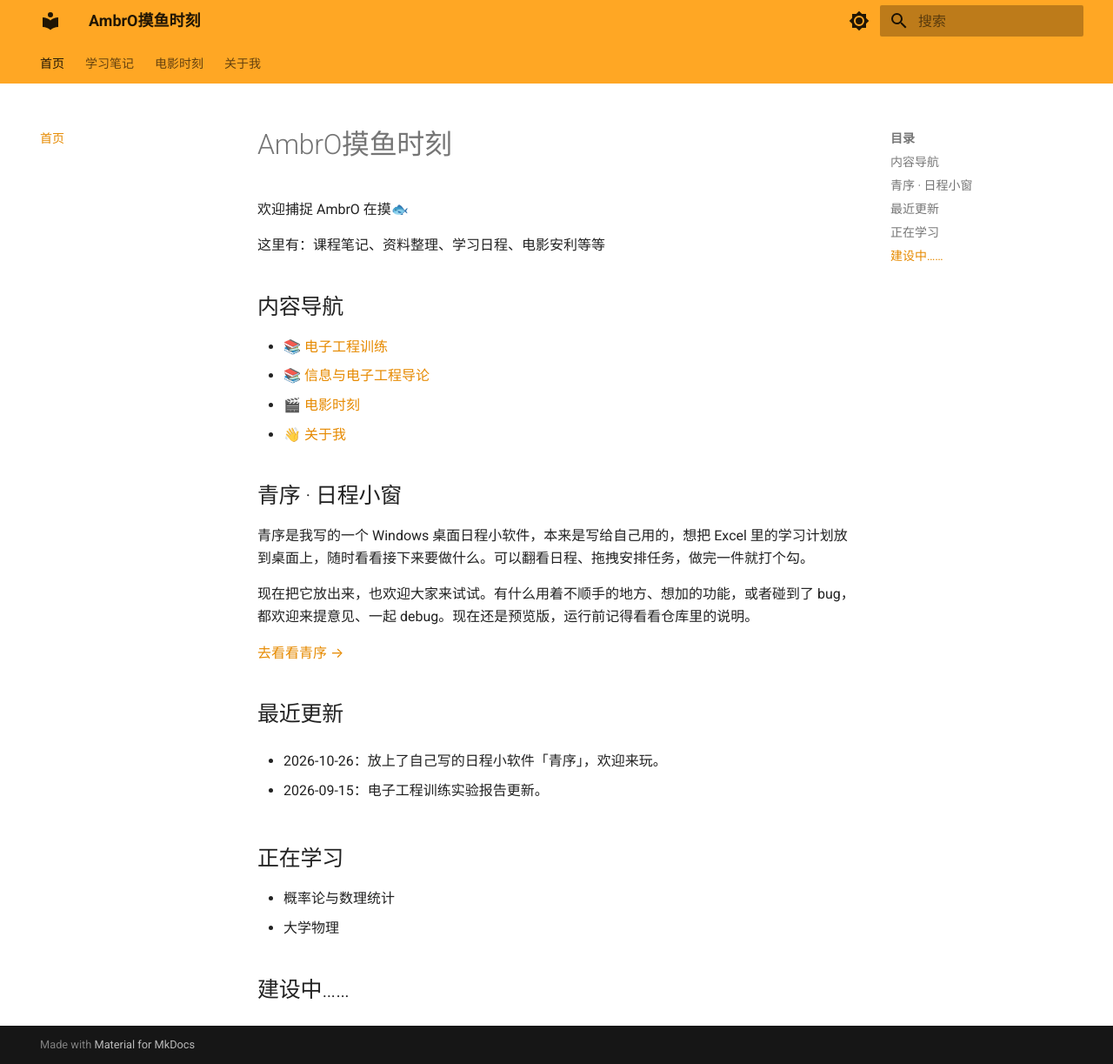
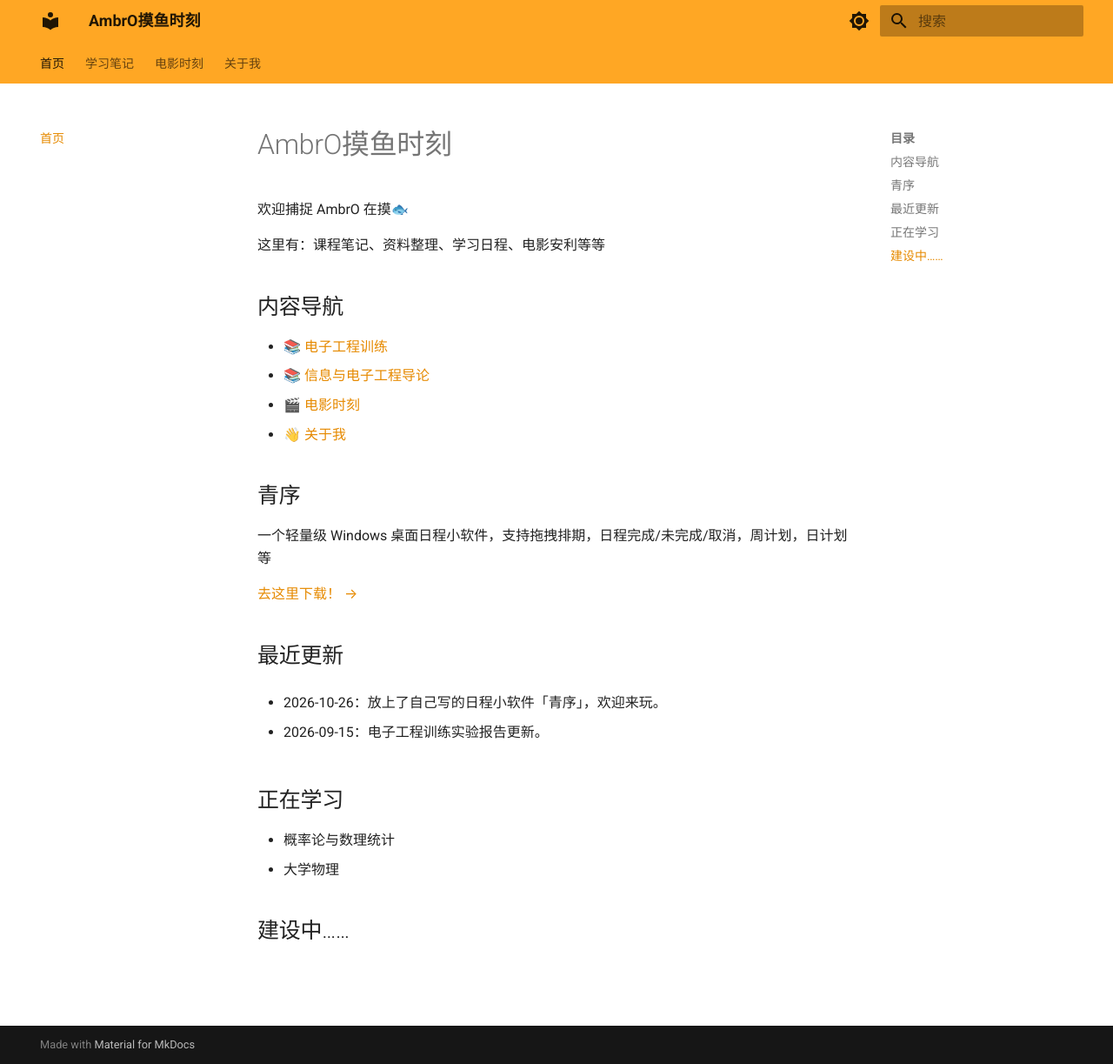
Before and after one commit to 7Ambrose/7Ambrose.github.io, an MkDocs documentation site: the page built from docs/index.md, in a window 1280 px wide and 1223 px high. Shown: the whole window at 87% size. Built offline with MkDocs 1.6.1 and Material for MkDocs 9.7.7, drawn with Linux system fonts in a browser that asks for light colours.

Commit message:
Update index.md

```diff
--- a/docs/index.md
+++ b/docs/index.md
@@ -12,13 +12,11 @@
 - 👋 [关于我](about.md)
 
 
-## 青序 · 日程小窗
+## 青序
 
-青序是我写的一个 Windows 桌面日程小软件，本来是写给自己用的，想把 Excel 里的学习计划放到桌面上，随时看看接下来要做什么。可以翻看日程、拖拽安排任务，做完一件就打个勾。
+一个轻量级 Windows 桌面日程小软件，支持拖拽排期，日程完成/未完成/取消，周计划，日计划等
 
-现在把它放出来，也欢迎大家来试试。有什么用着不顺手的地方、想加的功能，或者碰到了 bug，都欢迎来提意见、一起 debug。现在还是预览版，运行前记得看看仓库里的说明。
-
-[去看看青序 →](https://github.com/7Ambrose/qingxu)
+[去这里下载！ →](https://github.com/7Ambrose/qingxu)
 
 ## 最近更新
 
```
